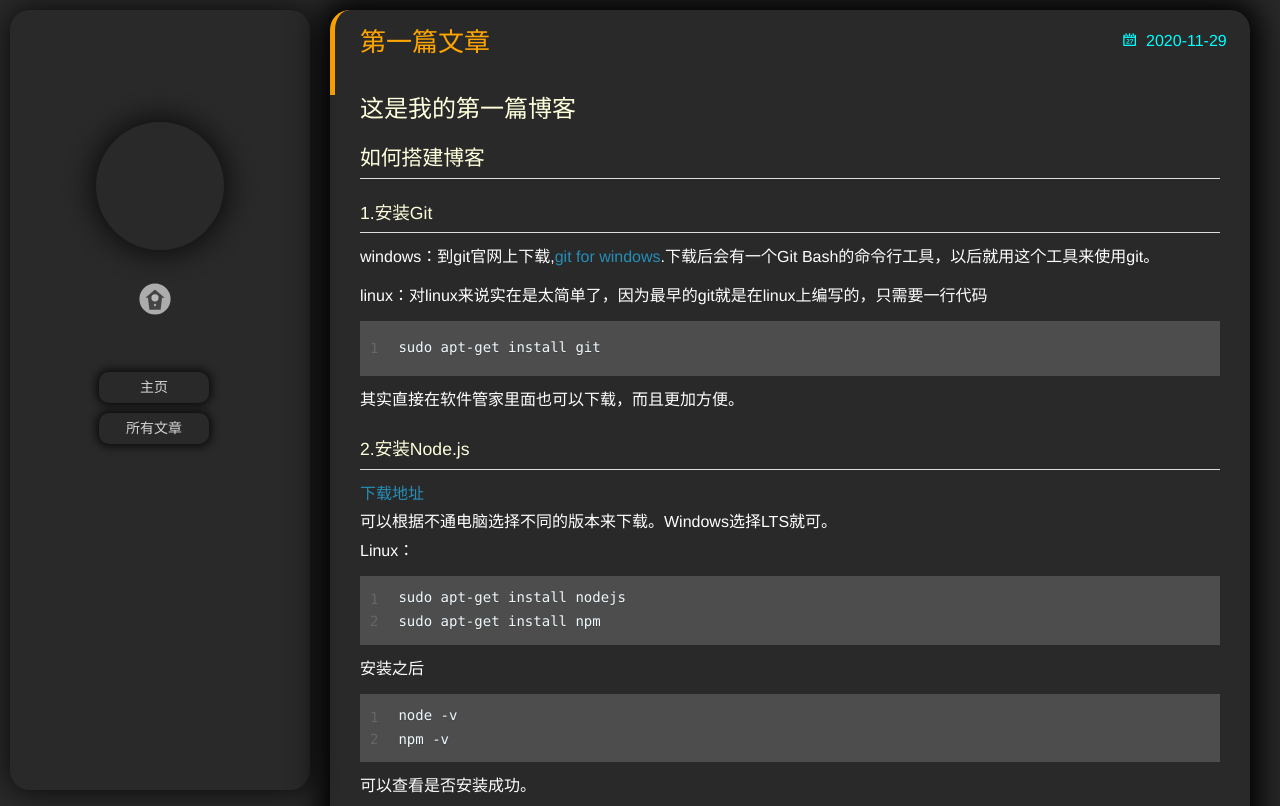
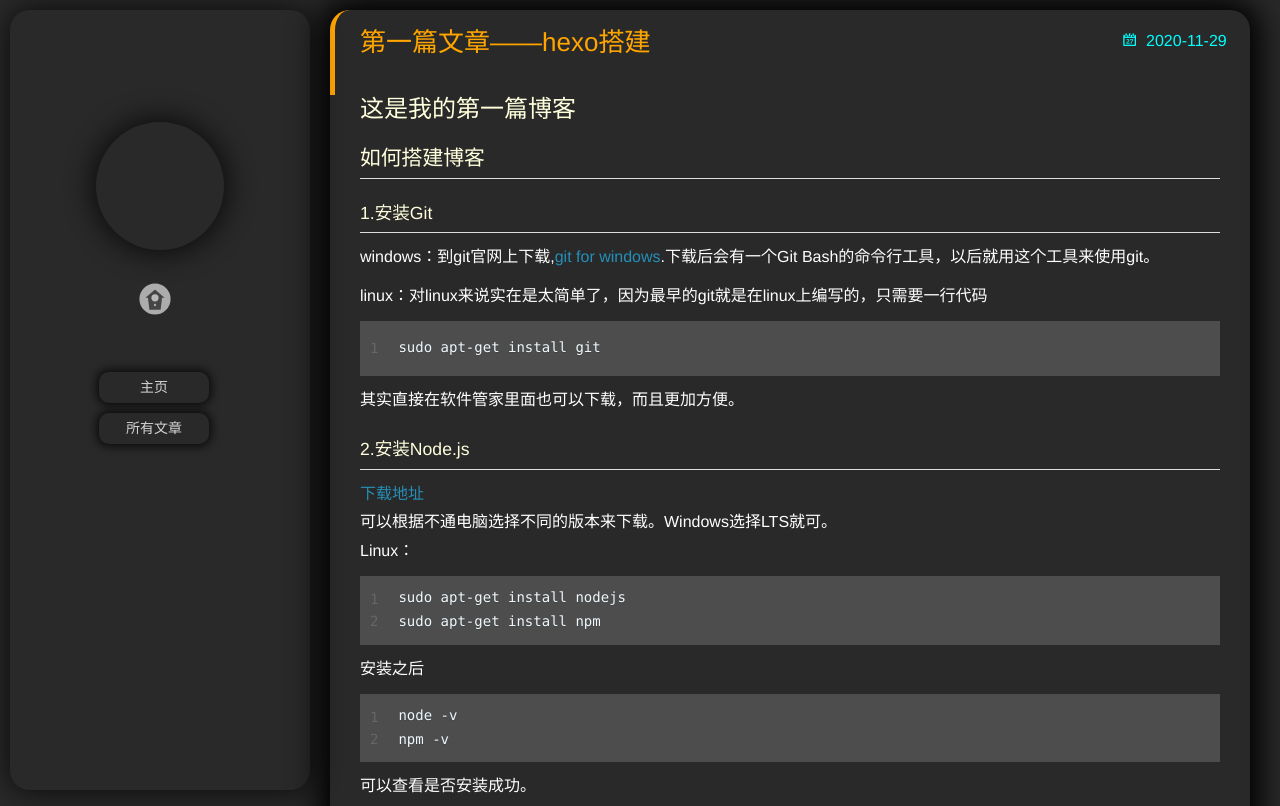
Before and after one commit to Demon-Shadowlover/Demon-Shadowlover.github.io, a plain HTML site: page 2020/11/29/第一篇文章/index.html in a window 1280 px wide. Shown: the top 806 px of the page. Drawn offline with nearby package versions, Linux system fonts and the light colour scheme; some packages are replaced by stand-ins of ours; a script that the page names is missing.

Commit message:
Site updated: 2020-11-30 19:30:56

```diff
--- a/2020/11/29/第一篇文章/index.html
+++ b/2020/11/29/第一篇文章/index.html
@@ -3,7 +3,7 @@
 <head>
   <meta charset="utf-8">
 
-  <title>第一篇文章 | Demon-Shadowlover</title>
+  <title>第一篇文章——hexo搭建 | Demon-Shadowlover</title>
 
   <!-- keywords -->
 
@@ -11,7 +11,7 @@
   <meta name="viewport" content="width=device-width, initial-scale=1, maximum-scale=1">
   <meta name="description" content="这是我的第一篇博客如何搭建博客1.安装Gitwindows：到git官网上下载,git for windows.下载后会有一个Git Bash的命令行工具，以后就用这个工具来使用git。 linux：对linux来说实在是太简单了，因为最早的git就是在linux上编写的，只需要一行代码 1sudo apt-get install git 其实直接在软件管家里面也可以下载，而且更加方便。 2.安装">
 <meta property="og:type" content="article">
-<meta property="og:title" content="第一篇文章">
+<meta property="og:title" content="第一篇文章——hexo搭建">
 <meta property="og:url" content="https://demon-shadowlover.github.io/2020/11/29/%E7%AC%AC%E4%B8%80%E7%AF%87%E6%96%87%E7%AB%A0/index.html">
 <meta property="og:site_name" content="Demon-Shadowlover">
 <meta property="og:description" content="这是我的第一篇博客如何搭建博客1.安装Gitwindows：到git官网上下载,git for windows.下载后会有一个Git Bash的命令行工具，以后就用这个工具来使用git。 linux：对linux来说实在是太简单了，因为最早的git就是在linux上编写的，只需要一行代码 1sudo apt-get install git 其实直接在软件管家里面也可以下载，而且更加方便。 2.安装">
@@ -21,7 +21,7 @@
 <meta property="og:image" content="https://img-blog.csdnimg.cn/img_convert/66e706465ba23623b4db0e20f0dca6d5.png">
 <meta property="og:image" content="https://img-blog.csdnimg.cn/img_convert/cdf80622726895e7cb5ab8513aa7c752.png">
 <meta property="article:published_time" content="2020-11-29T11:42:40.000Z">
-<meta property="article:modified_time" content="2020-11-30T11:18:37.249Z">
+<meta property="article:modified_time" content="2020-11-30T11:30:13.492Z">
 <meta property="article:author" content="John Doe">
 <meta name="twitter:card" content="summary">
 <meta name="twitter:image" content="https://img-blog.csdnimg.cn/img_convert/1e9312d08162fa1380b7ecfef6153f52.png">
@@ -197,7 +197,7 @@
 
 
     <h1 class="article-title" itemprop="name">
-      第一篇文章
+      第一篇文章——hexo搭建
 
     </h1>
 
@@ -264,7 +264,7 @@
 </article>
 
 
-<div class="ds-share share" data-thread-key="第一篇文章" data-title="第一篇文章" data-url="https://Demon-Shadowlover.github.io/2020/11/29/%E7%AC%AC%E4%B8%80%E7%AF%87%E6%96%87%E7%AB%A0/"  data-images="http://i1.fuimg.com/730110/ba43c3759d4219a4.jpg" data-content="第一篇文章">
+<div class="ds-share share" data-thread-key="第一篇文章" data-title="第一篇文章——hexo搭建" data-url="https://Demon-Shadowlover.github.io/2020/11/29/%E7%AC%AC%E4%B8%80%E7%AF%87%E6%96%87%E7%AB%A0/"  data-images="http://i1.fuimg.com/730110/ba43c3759d4219a4.jpg" data-content="第一篇文章——hexo搭建">
     <div class="ds-share-inline">
       <ul  class="ds-share-icons-16">
       	<li data-toggle="ds-share-icons-more"><a class="ds-more" href="javascript:void(0);">分享到：</a></li>
```
Also changed, not shown: archives/2020/11/index.html (+1 -1 lines), archives/2020/index.html (+1 -1 lines), archives/index.html (+1 -1 lines), index.html (+1 -1 lines).
